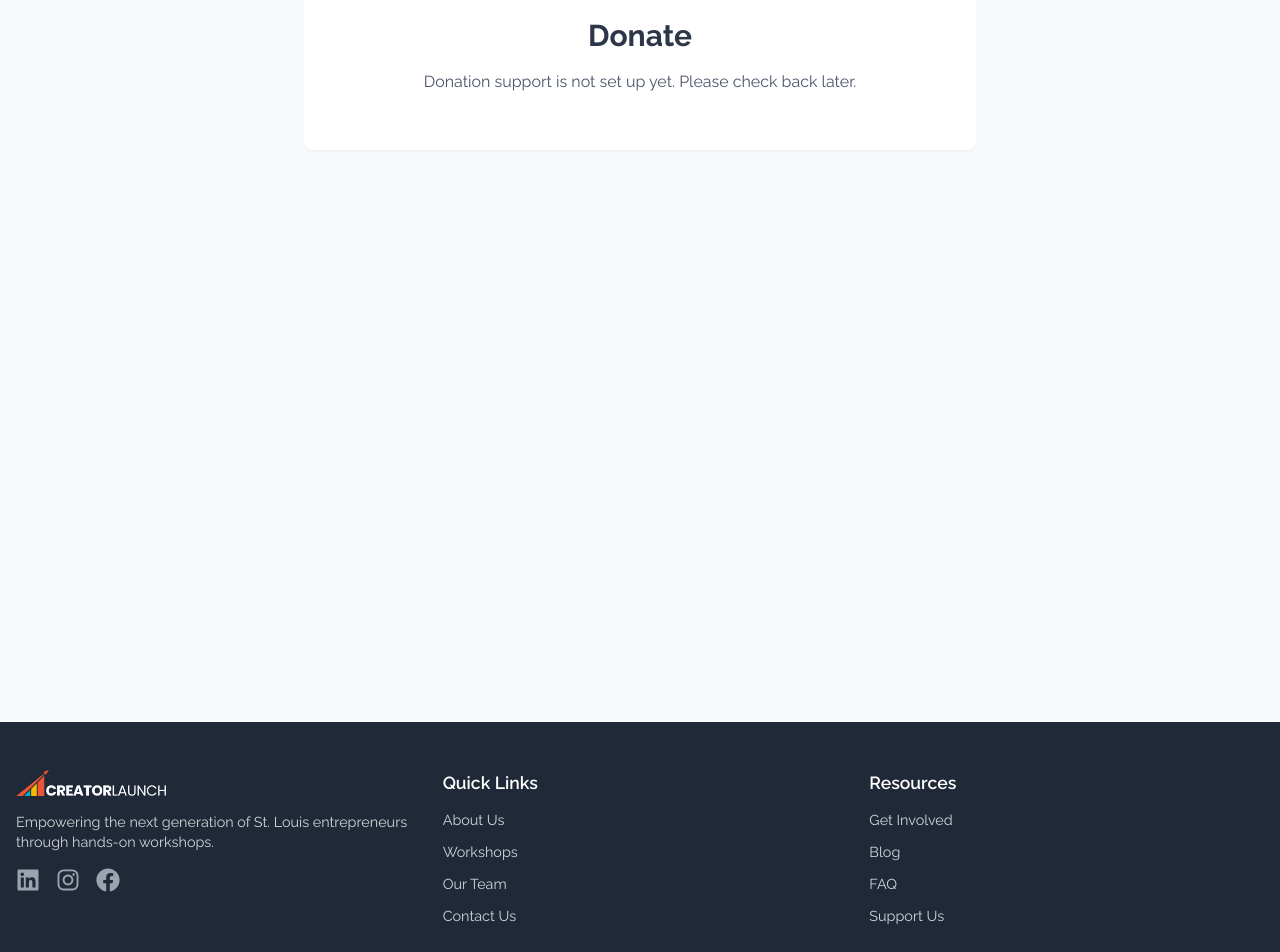
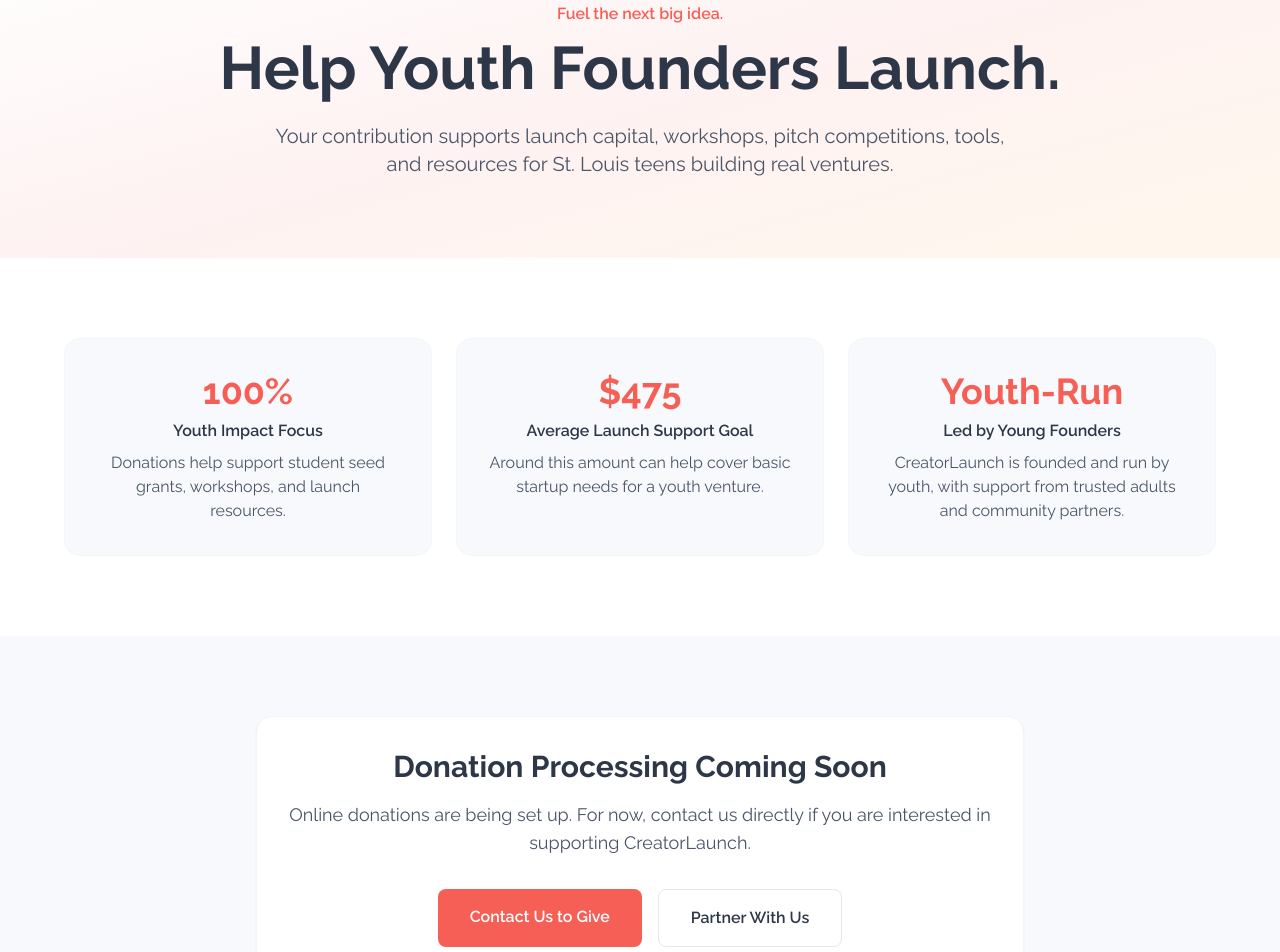
Before and after one commit to AdminYouthCreator/CreatorLaunch, a Next.js app in the folder frontend/: page /donate in a window 1280 px wide. Shown: the part 200-1152 px from the top of the page. Built offline with nearby package versions, Linux system fonts and the light colour scheme.

Commit message:
Refactor DonatePage component structure and content

```diff
--- a/frontend/pages/donate.tsx
+++ b/frontend/pages/donate.tsx
@@ -1,19 +1,141 @@
 import React from 'react';
+import Link from 'next/link';
 import Layout from '@/components/common/Layout';
 
-export default function DonatePage() {
+const DonatePage = () => {
   return (
     <Layout title="Donate | CreatorLaunch">
-      <div className="min-h-screen bg-light py-16">
-        <div className="container mx-auto px-4">
-          <div className="max-w-2xl mx-auto bg-white rounded-lg shadow-sm p-8 text-center">
-            <h1 className="text-3xl font-bold text-dark mb-4">Donate</h1>
-            <p className="text-medium mb-6">
-              Donation support is not set up yet. Please check back later.
+      <main className="min-h-screen bg-white">
+        {/* Hero */}
+        <section className="bg-gradient-to-br from-white via-red-50 to-orange-50 py-20">
+          <div className="container mx-auto px-4 text-center">
+            <p className="text-primary font-semibold mb-3">
+              Fuel the next big idea.
+            </p>
+            <h1 className="text-4xl md:text-6xl font-bold text-dark mb-6">
+              Help Youth Founders Launch.
+            </h1>
+            <p className="text-lg md:text-xl text-medium max-w-3xl mx-auto">
+              Your contribution supports launch capital, workshops, pitch competitions,
+              tools, and resources for St. Louis teens building real ventures.
             </p>
           </div>
-        </div>
-      </div>
+        </section>
+
+        {/* Donation Impact */}
+        <section className="py-20 bg-white">
+          <div className="container mx-auto px-4">
+            <div className="grid md:grid-cols-3 gap-6 max-w-6xl mx-auto">
+              <div className="bg-light rounded-2xl p-8 border border-gray-100 text-center">
+                <div className="text-4xl font-bold text-primary mb-2">100%</div>
+                <p className="font-semibold text-dark mb-2">Youth Impact Focus</p>
+                <p className="text-medium">
+                  Donations help support student seed grants, workshops, and launch resources.
+                </p>
+              </div>
+
+              <div className="bg-light rounded-2xl p-8 border border-gray-100 text-center">
+                <div className="text-4xl font-bold text-primary mb-2">$475</div>
+                <p className="font-semibold text-dark mb-2">Average Launch Support Goal</p>
+                <p className="text-medium">
+                  Around this amount can help cover basic startup needs for a youth venture.
+                </p>
+              </div>
+
+              <div className="bg-light rounded-2xl p-8 border border-gray-100 text-center">
+                <div className="text-4xl font-bold text-primary mb-2">Youth-Run</div>
+                <p className="font-semibold text-dark mb-2">Led by Young Founders</p>
+                <p className="text-medium">
+                  CreatorLaunch is founded and run by youth, with support from trusted adults
+                  and community partners.
+                </p>
+              </div>
+            </div>
+          </div>
+        </section>
+
+        {/* Donation Placeholder */}
+        <section className="py-20 bg-light">
+          <div className="container mx-auto px-4">
+            <div className="max-w-3xl mx-auto bg-white rounded-2xl p-8 shadow-sm border border-gray-100 text-center">
+              <h2 className="text-3xl font-bold text-dark mb-4">
+                Donation Processing Coming Soon
+              </h2>
+              <p className="text-lg text-medium mb-8">
+                Online donations are being set up. For now, contact us directly if you are
+                interested in supporting CreatorLaunch.
+              </p>
+
+              <div className="flex flex-col sm:flex-row justify-center gap-4">
+                <Link
+                  href="/contact"
+                  className="bg-primary text-white px-8 py-4 rounded-lg font-semibold hover:bg-red-600 transition-colors"
+                >
+                  Contact Us to Give
+                </Link>
+                <Link
+                  href="/partners"
+                  className="bg-white text-dark border border-gray-200 px-8 py-4 rounded-lg font-semibold hover:bg-gray-50 transition-colors"
+                >
+                  Partner With Us
+                </Link>
+              </div>
+            </div>
+          </div>
+        </section>
+
+        {/* Other Ways to Give */}
+        <section className="py-20 bg-white">
+          <div className="container mx-auto px-4">
+            <div className="max-w-5xl mx-auto">
+              <div className="text-center mb-12">
+                <h2 className="text-3xl md:text-4xl font-bold text-dark mb-4">
+                  Other Ways to Give
+                </h2>
+                <p className="text-lg text-medium">
+                  Funding is powerful, but support can come in many forms.
+                </p>
+              </div>
+
+              <div className="grid md:grid-cols-2 gap-6">
+                <div className="bg-light rounded-2xl p-6 border border-gray-100">
+                  <h3 className="text-xl font-bold text-dark mb-3">Corporate Matching</h3>
+                  <p className="text-medium">
+                    Check if your employer matches donations to nonprofits to help double
+                    your impact.
+                  </p>
+                </div>
+
+                <div className="bg-light rounded-2xl p-6 border border-gray-100">
+                  <h3 className="text-xl font-bold text-dark mb-3">Equipment & Tech</h3>
+                  <p className="text-medium">
+                    We accept donated laptops, software licenses, and professional equipment
+                    for workshops and youth founder labs.
+                  </p>
+                </div>
+
+                <div className="bg-light rounded-2xl p-6 border border-gray-100">
+                  <h3 className="text-xl font-bold text-dark mb-3">Workshop Sponsorship</h3>
+                  <p className="text-medium">
+                    Help cover meals, transportation support, materials, and space for
+                    youth entrepreneurship workshops.
+                  </p>
+                </div>
+
+                <div className="bg-light rounded-2xl p-6 border border-gray-100">
+                  <h3 className="text-xl font-bold text-dark mb-3">Launch Capital</h3>
+                  <p className="text-medium">
+                    Sponsor seed grants or pitch competition awards that help students
+                    launch real ventures.
+                  </p>
+                </div>
+              </div>
+            </div>
+          </div>
+        </section>
+      </main>
     </Layout>
   );
-}
+};
+
+export default DonatePage;
```
